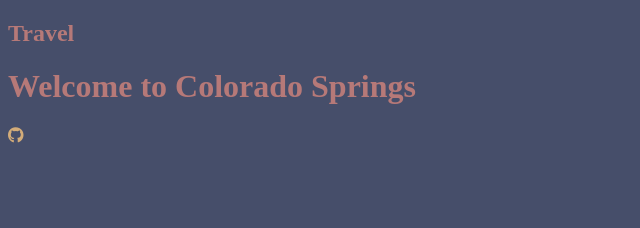
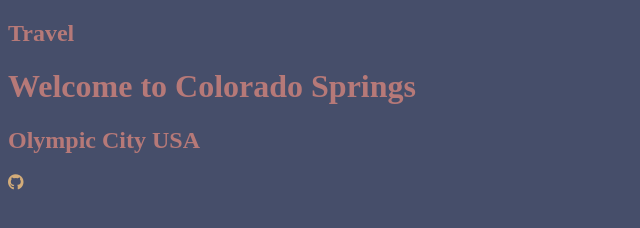
Before and after one commit to eliseraney/colorado-springs, a plain HTML site: page index.html in a window 1280 px wide. Shown: the whole page, without its empty margins (0-640 px from the left). Drawn offline with Linux system fonts and the light colour scheme.

Commit message:
Added H2

```diff
--- a/index.html
+++ b/index.html
@@ -20,6 +20,7 @@
   <body>
     <h2>Travel</h2>
     <h1>Welcome to Colorado Springs</h1>
+    <h2>Olympic City USA</h2>
 
     <footer>
       <a href="https://github.com/eliseraney"
```
